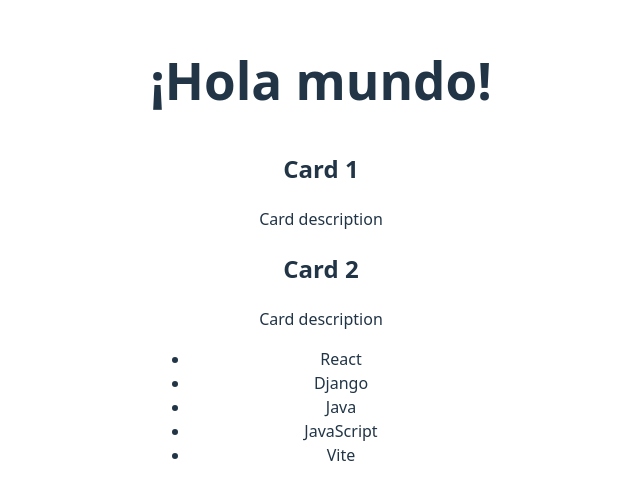
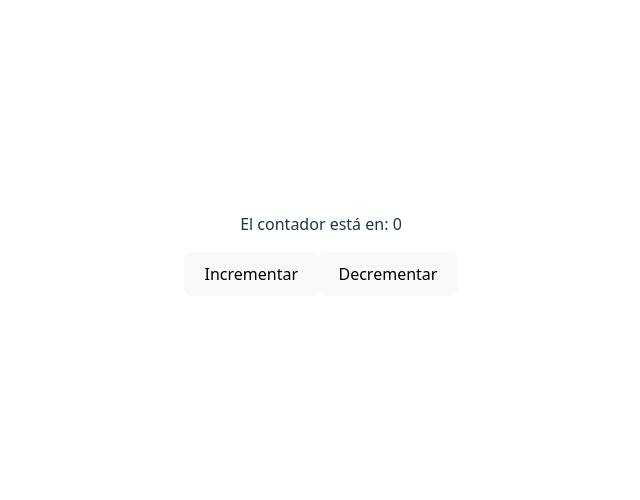
Before and after one commit to WenceslaoGutierrez/Platzi_Curso_React, a React (Vite) app: page / in a window 1280 px wide. Shown: the part 154-654 px from the top of the page, without its empty margins (319-959 px from the left). Built offline with nearby package versions, Linux system fonts and the light colour scheme.

Commit message:
Creacion de contador

```diff
--- a/src/App.jsx
+++ b/src/App.jsx
@@ -1,25 +1,15 @@
 import { useState } from 'react'
 import reactLogo from './assets/react.svg'
 import viteLogo from '/vite.svg'
-import Card from './components/Card'
+import Counter from './components/Counter'
 import './App.css'
 
 function App() {
-  const items = ["React","Django","Java","JavaScript","Vite"];
 
   return (
-    <section>
-      <h1>¡Hola mundo!</h1>
-      <Card title="Card 1" description="Card description"></Card>
-      <Card title="Card 2" description="Card description"></Card>
-      <ul>
-        {
-          items.map((item, index)=>(
-            <li key={index}>{item}</li>
-          ))
-        }
-      </ul>
-    </section>
+    <>
+      <Counter />
+    </>
   );
 }
 
--- /dev/null
+++ b/src/components/Counter.jsx
@@ -0,0 +1,13 @@
+import { useState } from "react";
+const Counter = () => {
+    const [count, SetCount] = useState(0);
+
+    return(
+        <>
+            <p>El contador está en: {count}</p>
+            <button onClick={()=>SetCount(count+1)}>Incrementar</button>
+            <button onClick={()=>SetCount(count-1)}>Decrementar</button>
+        </>
+    )
+}
+export default Counter;
```
